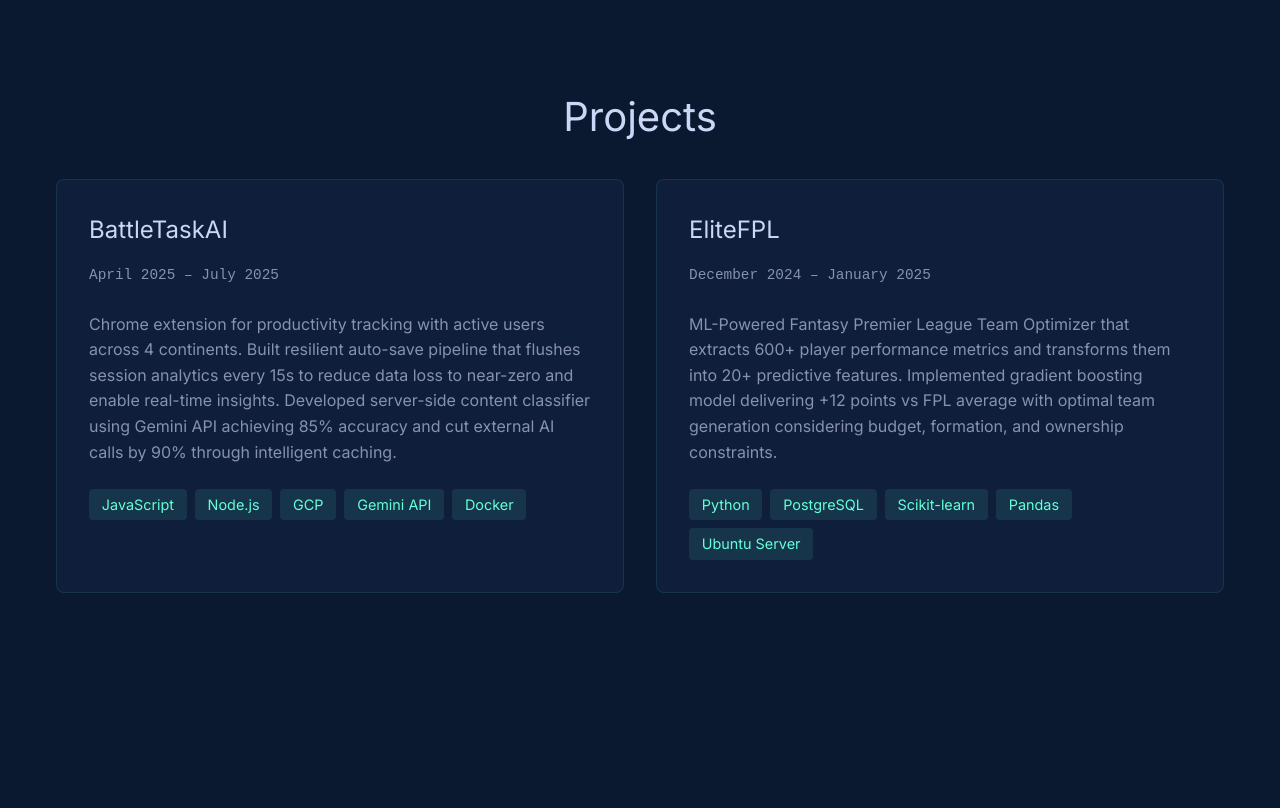
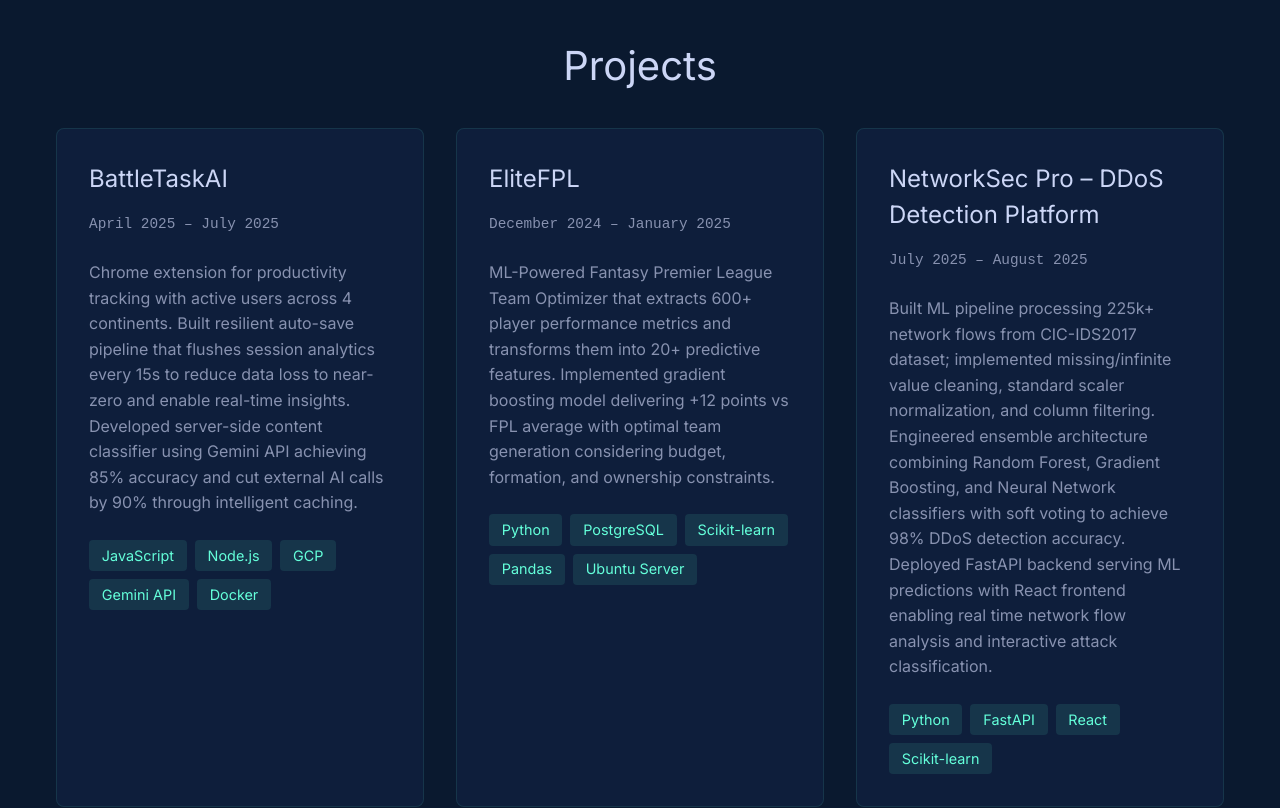
Before and after one commit to frahay123/personal_website, a Next.js app: page / in a window 1280 px wide. Shown: the part 940-1748 px from the top of the page. Built offline with nearby package versions, Linux system fonts and the light colour scheme; a web font is replaced by a local one.

Commit message:
Add NetworkSec Pro DDoS Detection Platform project
- Added new project card showcasing ML pipeline with 225k+ network flows
- Implemented ensemble architecture achieving 98% DDoS detection accuracy
- Added FastAPI to skills section
- Project dates: July 2025 - August 2025

```diff
--- a/src/pages/index.js
+++ b/src/pages/index.js
@@ -400,6 +400,22 @@
                 <span>Ubuntu Server</span>
               </div>
             </motion.div>
+
+            <motion.div
+              className={styles.projectCard}
+              whileHover={{ scale: 1.05 }}
+              transition={{ type: "spring", stiffness: 300 }}
+            >
+              <h3>NetworkSec Pro – DDoS Detection Platform</h3>
+              <p className={styles.projectDate}>July 2025 – August 2025</p>
+              <p>Built ML pipeline processing 225k+ network flows from CIC-IDS2017 dataset; implemented missing/infinite value cleaning, standard scaler normalization, and column filtering. Engineered ensemble architecture combining Random Forest, Gradient Boosting, and Neural Network classifiers with soft voting to achieve 98% DDoS detection accuracy. Deployed FastAPI backend serving ML predictions with React frontend enabling real time network flow analysis and interactive attack classification.</p>
+              <div className={styles.techStack}>
+                <span>Python</span>
+                <span>FastAPI</span>
+                <span>React</span>
+                <span>Scikit-learn</span>
+              </div>
+            </motion.div>
           </div>
         </div>
       </Section>
@@ -493,6 +509,7 @@
                 <span>JavaScript</span>
                 <span>React</span>
                 <span>Node.js</span>
+                <span>FastAPI</span>
                 <span>Bioinformatics</span>
                 <span>Data Analysis</span>
                 <span>Machine Learning</span>
```
